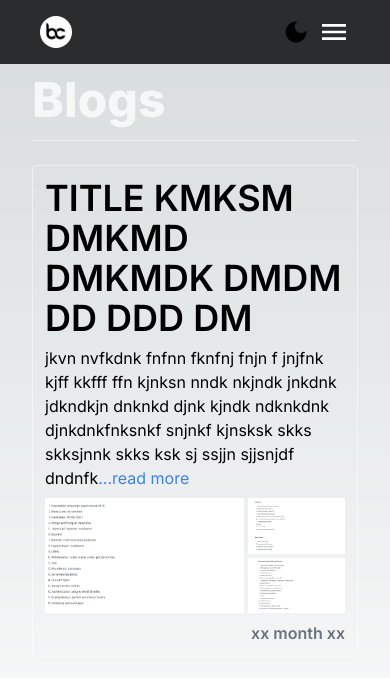
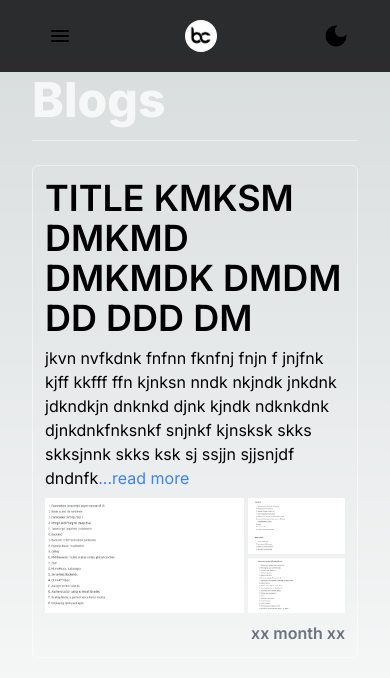
Before and after one commit to Bhavesh-0909/portfolio, a Next.js app: page /blog in a window 390 px wide. Shown: the top 678 px of the page. Built offline with nearby package versions, Linux system fonts and the light colour scheme.

Commit message:
changes in navbar

```diff
--- a/src/components/Navbar.tsx
+++ b/src/components/Navbar.tsx
@@ -1,6 +1,6 @@
 'use client'
 import Image from 'next/image'
-import React from 'react'
+import React, { useState } from 'react'
 import { MdDarkMode } from "react-icons/md";
 import { IoMdMenu } from "react-icons/io";
 import logo from "../assets/bc.png";
@@ -9,20 +9,33 @@ import { usePathname } from 'next/navigation';
 
 function Navbar() {
   const pathname = usePathname();
+  const [menu, setMenu] = useState<boolean>(false);
+
   return (
-    <div className='w-screen py-4 px-10 flex justify-between md:space-x-40 items-center bg-[#0E0E10]/85 fixed z-[100] top-0'>
-        <div className='w-8 h-8 rounded-full overflow-hidden flex items-center justify-center'>
-          <Link href={'/'}>
-            <Image src={logo} alt="logo" className='w-8 h-8' />
-          </Link>
+    <div
+    className='w-screen h-fit py-4 px-10 flex items-center justify-center bg-[#0E0E10]/85 fixed z-[100] top-0'>
+
+      <div
+      className='max-w-[1080px] mx-auto w-full flex justify-between items-center md:space-x-40 '
+      >
+        <div className='md:hidden flex items-center justify-center w-10 h-10 right-10 top-5 z-50'>
+            {menu ?
+              (<button onClick={()=>setMenu(!menu)} className='h-full w-full font-bold text-lg'>X</button>):
+              (<button onClick={()=>setMenu(!menu)} ><IoMdMenu className='w-6 h-6'/></button>)}
         </div>
 
-        <div className='hidden md:block'>
-          <div className='flex justify-center items-center space-x-6'>
+        <Link href={'/'}>
+          <Image src={logo} alt="logo" className='w-8 h-8 rounded-full' />
+        </Link>
+
+        <div className={`flex md:max-w-[50%] text-center md:h-full md:flex-row md:justify-center mx-auto items-center md:space-x-6  flex-col
+              md:static md:z-auto fixed md:bg-transparent bg-black
+              ${menu ? "top-0 left-[50%] right-[50%] z-30 w-[80vw] h-screen" : "-right-[50%]"}
+              transition duration-[10000ms] ease-in-out `}>
 
               <Link href={"/"}>
                 <div
-              className={pathname === '/' ? 'px-2 py-1 rounded-md bg-gray-900/95': ""}>
+                className={pathname === '/' ? 'px-2 py-1 text-center rounded-md bg-gray-900/95': ""}>
                   About
                 </div>
               </Link>
@@ -48,16 +61,11 @@ function Navbar() {
                 </div>
               </Link>
         </div>
-        </div>
 
-      <div className='flex justify-between gap-2 items-center'>
         <div>
               <MdDarkMode className='w-7 h-7' width={150} height={150}/>
         </div>
 
-        <div className='md:hidden'>
-          <IoMdMenu className='w-8 h-8 text-white' width={150} height={150}/>
-        </div>
       </div>
 
     </div>
```
Lines whose indentation alone changed are shown as unchanged.
